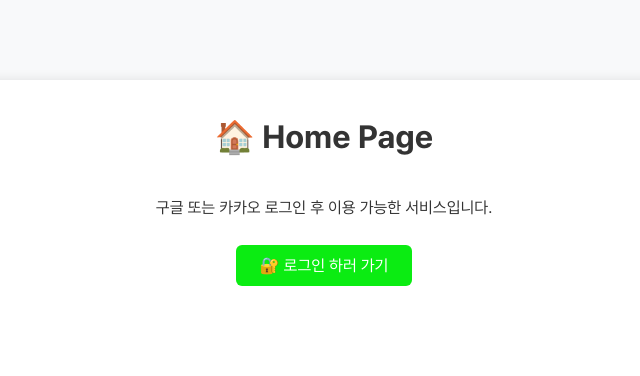
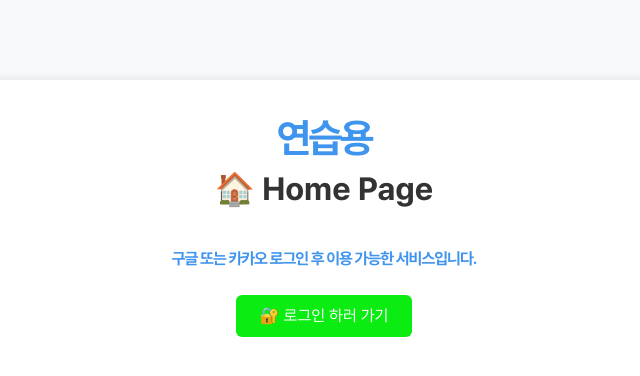
Before and after one commit to DND-HACKATHON-Teamplay/frontend, a React (Vite) app: page / in a window 1280 px wide. Shown: the top 376 px of the page, without its empty margins (316-956 px from the left). Built offline with nearby package versions, Linux system fonts and the light colour scheme.

Commit message:
feat : classnames 라이브러리 적용

```diff
--- a/package.json
+++ b/package.json
@@ -10,6 +10,7 @@
     "preview": "vite preview"
   },
   "dependencies": {
+    "classnames": "^2.5.1",
     "react": "^19.1.0",
     "react-dom": "^19.1.0",
     "react-router-dom": "^7.6.0",
--- a/src/pages/Home/Home.module.css
+++ b/src/pages/Home/Home.module.css
@@ -8,7 +8,9 @@
   box-shadow: 0 0 12px rgba(0, 0, 0, 0.1);
   border-radius: 12px;
 }
-
+.testText {
+  color: var(--color-decrease);
+}
 .welcomeSection,
 .loginSection {
   margin-top: 2rem;
--- a/src/pages/Home/Home.tsx
+++ b/src/pages/Home/Home.tsx
@@ -3,7 +3,9 @@ import { useNavigate } from 'react-router-dom';
 import { authAPI } from '../../services/api';
 import type { UserInfo } from '../../services/api';
 import { tokenUtils } from '../../utils/auth';
+import classNames from 'classnames';
 import styles from './Home.module.css';
+import fontStyles from '../../styles/typography.module.css';
 
 const Home = () => {
   const navigate = useNavigate();
@@ -84,14 +86,14 @@ const Home = () => {
   return (
     <div className="page-wrapper">
       <div className={styles.container}>
+        <span className={classNames(styles.testText, fontStyles.displayD2Bold)}>연습용</span>
         <h1>🏠 Home Page</h1>
-
         {isLoggedIn ? (
           <div className={styles.welcomeSection}>
             <p>
               <span className={styles.username}>{username}</span>님, 환영합니다!
             </p>
-            <p>성공적으로 로그인되었습니다.</p>
+            <p>성공적으로 로그인되었습니다!!</p>
             <button
               type="button"
               className={styles.logoutButton}
@@ -103,7 +105,9 @@ const Home = () => {
           </div>
         ) : (
           <div className={styles.loginSection}>
-            <p>구글 또는 카카오 로그인 후 이용 가능한 서비스입니다.</p>
+            <p className={classNames(styles.testText, fontStyles.body1NormalBold)}>
+              구글 또는 카카오 로그인 후 이용 가능한 서비스입니다.
+            </p>
             <button type="button" className={styles.loginButton} onClick={handleGoToLogin}>
               🔐 로그인 하러 가기
             </button>
```
Also changed, not shown: 1 other file (tests, documents, lock files or other folders).
